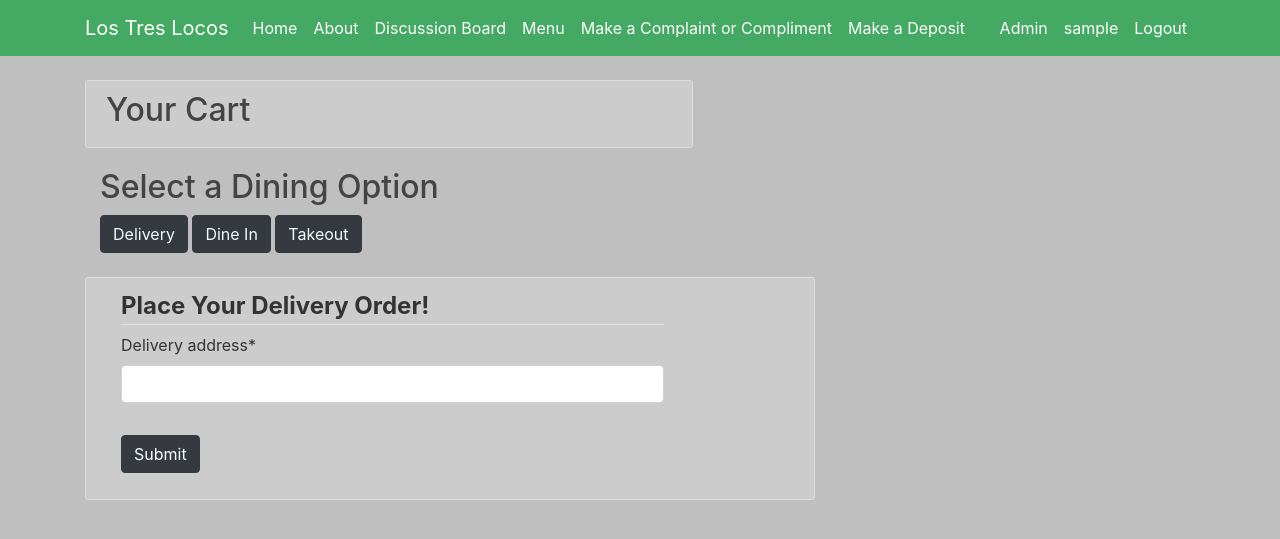
After one commit to kareem-ib/CSC322-Restaurant-App, a Django app: page /restaurant/chekcout/delivery in a window 1280 px wide. The commit adds this page. Shown: the top 539 px of the page. Run offline with Django 3.2, Linux system fonts and the light colour scheme; the visitor is signed in with stand-in values (Sample User, id 1); parts of the project's set-up code (start-up, migrations or seed data) failed here and were passed over; some libraries are stand-ins or nearby versions.

Commit message:
Add dining options

```diff
--- a/restaurant/fixtures/dishes.json
+++ b/restaurant/fixtures/dishes.json
@@ -3,6 +3,7 @@
     "model": "restaurant.chef",
     "pk": 1,
     "fields": {
+      "username": "gramsay",
       "first_name": "Gordon",
       "last_name": "Ramsay",
       "password": "pbkdf2_sha256$216000$MHXnex3EPJyz$HZELlC2aXbCYiwUx1F6pchqpW1GbRyddev2bjMRanO4="
@@ -17,7 +18,7 @@
       "description": "Classic mozzarella sticks with marinara sauce.",
       "dish_chef": 1,
       "tag": "A",
-      "image": ,
+      "image": "img/mozzarella-sticks-4.jpg",
     }
   },
   {
--- a/restaurant/models.py
+++ b/restaurant/models.py
@@ -36,6 +36,20 @@ class Customer(User):
 
     def get_customer(id):
         return Customer.objects.get(pk=id)
+
+    def get_cart(self):
+        cart = []
+        for item in self.menuitems_set.all():
+            cart.append({'item': item.item.name,
+            'price': item.quantity * item.item.price,
+            'quantity': item.quantity})
+        return cart
+
+    def get_cart_price(self):
+        price = 0
+        for item in self.menuitems_set.all():
+            price = price + item.quantity * item.item.price
+        return price
 
     class Meta:
         permissions = [('has_vip', 'Has VIP permission')]
@@ -112,6 +126,7 @@ class Dish(models.Model):
         verbose_name = 'Dish'
         verbose_name_plural = 'Dishes'
 
+# A given customer's active cart
 class MenuItems(models.Model):
     customer = models.ForeignKey(Customer, on_delete=models.CASCADE)
     item = models.ForeignKey(Dish, on_delete=models.CASCADE)
@@ -120,6 +135,11 @@ class MenuItems(models.Model):
 
     def __str__(self):
         return '{}, {}'.format(self.item.name, str(self.quantity))
+
+    def update_item_date(self):
+        self.item.last_ordered_date = timezone.now()
+        self.item.save()
+
 
 """class Cart(models.Model):
     customer = models.OneToOneField(Customer, primary_key=True, on_delete=models.CASCADE)
@@ -133,7 +153,7 @@ class MenuItems(models.Model):
 
 class Orders(models.Model):
     customer = models.ForeignKey(Customer, on_delete=models.CASCADE)
-    dishes = models.ManyToManyField(MenuItems)
+    #dishes = models.ManyToManyField(MenuItems)
     chef_prepared = models.ForeignKey(Chef, on_delete=models.CASCADE)
     cost = models.DecimalField(max_digits=6, decimal_places=2)
     dine_in_time = models.DateTimeField(null=True)
--- a/restaurant/templates/restaurant/checkout.html
+++ b/restaurant/templates/restaurant/checkout.html
@@ -1,2 +1,18 @@
 {% extends 'restaurant/base.html' %}
-{% load crispy_forms_tags %}
+{% block content %}
+  <div class="col-md-10 content-section">
+    <h2>Your Cart</h2>
+    <ul>
+      {% for item in cart %}
+        <li>{{ item.quantity }}x {{ item.item }}: ${{ item.price}}</li>
+      {% endfor %}
+    </ul>
+  </div>
+  <div class="col-md-10">
+    <h2>Select a Dining Option</h2>
+    <a class="btn btn-md btn-dark text-light" href="{% url 'delivery' %}">Delivery</a>
+    <a class="btn btn-md btn-dark text-light" href="{% url 'dinein' %}">Dine In</a>
+    <a class="btn btn-md btn-dark text-light" href="{% url 'takeout' %}">Takeout</a>
+  </div>
+  {% block checkout %}{% endblock checkout %}
+{% endblock content %}
--- /dev/null
+++ b/restaurant/templates/restaurant/delivery.html
@@ -0,0 +1,15 @@
+{% extends 'restaurant/checkout.html' %}
+{% load crispy_forms_tags %}
+{% block checkout %}
+  <br />
+  <form class="content-section" method="POST">
+    {% csrf_token %}
+    <fieldset class="form-group col-md-10">
+      <legend class="border-bottom font-weight-bold">Place Your Delivery Order!</legend>
+      {{ form|crispy }}
+    </fieldset>
+    <div class="form-group col-md-10">
+      <button class="btn btn-dark" type="submit">Submit</button>
+    </div>
+  </form>
+{% endblock checkout %}
--- /dev/null
+++ b/restaurant/templates/restaurant/dinein.html
@@ -0,0 +1,4 @@
+{% extends 'restaurant/checkout.html' %}
+{% load crispy_forms_tags %}
+{% block checkout %}
+{% endblock checkout %}
--- /dev/null
+++ b/restaurant/templates/restaurant/order_success.html
@@ -0,0 +1 @@
+{% extends 'restaurant/base.html' %}
--- /dev/null
+++ b/restaurant/templates/restaurant/takeout.html
@@ -0,0 +1,4 @@
+{% extends 'restaurant/checkout.html' %}
+{% load crispy_forms_tags %}
+{% block checkout %}
+{% endblock checkout %}
--- a/restaurant/urls.py
+++ b/restaurant/urls.py
@@ -8,7 +8,10 @@ from .views import (DiscussionBoardView,
                     CreateReportView,
                     DisputeListView,
                     DisputeUpdateView,
-                    MenuListView)
+                    MenuListView,
+                    DeliveryCreateView,
+                    DineInCreateView,
+                    TakeoutCreateView)
 
 from . import views
 #from ..restaurant_app import settings
@@ -28,6 +31,11 @@ urlpatterns = [
     path('menu/', MenuListView.as_view(), name='menu'),
     #path('menu/<int:pk>', MenuDetailView.as_view(), name='menu'),
     path('menu/add/', views.add_to_cart, name='add_to_cart'),
+    path('checkout', views.checkout, name='checkout'),
+    path('chekcout/delivery', login_required(DeliveryCreateView.as_view()), name='delivery'),
+    path('chekcout/dinein', login_required(DineInCreateView.as_view()), name='dinein'),
+    path('chekcout/takeout', login_required(TakeoutCreateView.as_view()), name='takeout'),
+    path('order_success/', views.order_success, name='order_success'),
     path('register/', user_views.register, name='register'),
     path('login/', auth_views.LoginView.as_view(template_name='restaurant/login.html'), name='login'),
     path('logout/', auth_views.LogoutView.as_view(template_name='restaurant/logout.html'), name='logout'),
--- a/restaurant/views.py
+++ b/restaurant/views.py
@@ -4,10 +4,11 @@ from django.http import HttpResponse
 from django.contrib import messages
 from .forms import UserRegisterForm, DepositForm#, PostForm
 from django.contrib.auth.decorators import login_required
-from .models import Customer, Post, Report, Dish, TAG_CHOICES
+from .models import Customer, Post, Report, Dish, Orders, TAG_CHOICES
 from django.views.generic import ListView, DetailView, CreateView, UpdateView
 from django.urls import reverse
 from django.db.models import F
+from random import randrange
 
 TABOO_WORDS = ['fk', 'fu', 'shoit']
 
@@ -176,6 +177,90 @@ def add_to_cart(request):
 """@login_required
 def remove_from_cart(request, dish_id):"""
 
+@login_required
+def checkout(request):
+    return render(request, 'restaurant/checkout.html')
+
+# Temporary Views for Forms
+@login_required
+def delivery(request):
+    return render(request, 'restaurant/delivery.html')
+
+@login_required
+def dinein(request):
+    return render(request, 'restaurant/dinein.html')
+
+@login_required
+def takeout(request):
+    return render(request, 'restaurant/takeout.html')
+
+class DeliveryCreateView(CreateView):
+    model = Orders
+    template_name = 'restaurant/delivery.html'
+    fields = ['delivery_address']
+
+    """def get_context_data(self, **kwargs):
+        context = super().get_context_data(**kwargs)
+        context['author'] = Post.objects.get(pk=self.kwargs['pk']).author
+        return context"""
+
+    def get_success_url(self):
+        return reverse('order_success')
+
+    def form_valid(self, form):
+        cust = Customer.objects.get(pk=self.request.user.id)
+        form.instance.customer = cust
+        chefs = Chef.objects.all()
+        form.instance.chef_prepared = chefs[randrange(len(chefs))]
+        form.instance.price = cust.get_cart_price()
+        map(lambda x: x.update_item_date(), cust.menuitems_set)
+        # delete the active order (MenuItem) here
+        return super().form_valid(form)
+
+class DineInCreateView(CreateView):
+    model = Orders
+    template_name = 'restaurant/dinein.html'
+    fields = ['']
+
+    def get_success_url(self):
+        return reverse('order_success')
+
+    def form_valid(self, form):
+        pass
+
+class TakeoutCreateView(CreateView):
+    model = Orders
+    template_name = 'restaurant/takeout.html'
+    fields = ['']
+
+    def get_success_url(self):
+        return reverse('order_success')
+
+@login_required
+def order_success(request):
+    return render(request, 'restaurant/order_success.html')
+
+# This one
+"""class OrderCreateView(CreateView):
+    model = Order
+    template_name = 'restaurant/checkout.html'
+    fields = ['']
+
+    def get_context_data(self, **kwargs):
+        context = super().get_context_data(**kwargs)
+        context['author'] = Post.objects.get(pk=self.kwargs['pk']).author
+        return context
+
+    def get_success_url(self):
+        return reverse('discussion_board')
+
+    def form_valid(self, form):
+        #Add a check for user == author
+        form.instance.snitch = Customer.objects.get(pk=self.request.user.id)
+        form.instance.complainee = Customer.objects.get(pk=Post.objects.get(pk=self.kwargs['pk']).author)
+        messages.success(self.request, "Your report has been received!")
+        return super().form_valid(form)"""
+
 
 """class MenuUpdateView(UpdateView):
     model = Order
```
Also changed, not shown: restaurant/templates/restaurant/menu.html (+6 -1 lines), restaurant/migrations/0018_remove_orders_dishes.py (added).
